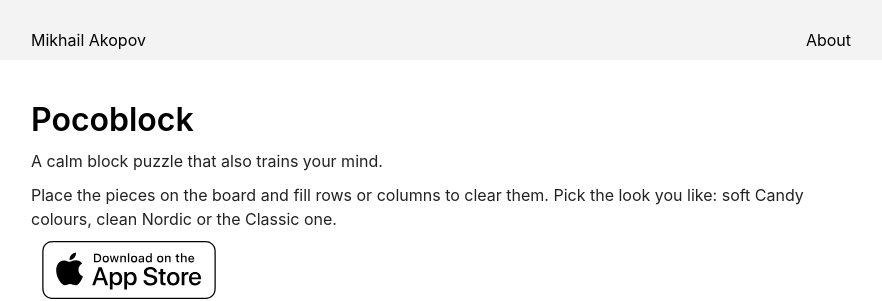
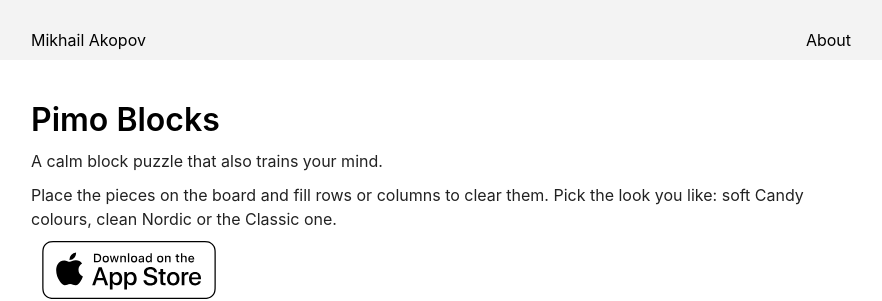
Before and after one commit to wacumov/wacumov.github.io, a Jekyll site: the page built from _apps/pocoblock.md, in a window 1280 px wide. Shown: the top 301 px of the page, without its empty margins (199-1081 px from the left). Built offline with Jekyll 4.4.1, drawn with Linux system fonts in a browser that asks for light colours.

Commit message:
Rename Pocoblock to Pimo Blocks

```diff
--- a/_apps/pocoblock.md
+++ b/_apps/pocoblock.md
@@ -1,5 +1,5 @@
 ---
-title: Pocoblock
+title: Pimo Blocks
 description: Relaxing block puzzle with themes to choose from.
 icon: pocoblock-icon-180.png
 appid: 6736466242
@@ -7,7 +7,7 @@ has_appodeal: true
 categories: games
 sortOrder: 12
 ---
-# Pocoblock
+# Pimo Blocks
 
 A calm block puzzle that also trains your mind.
 
```
